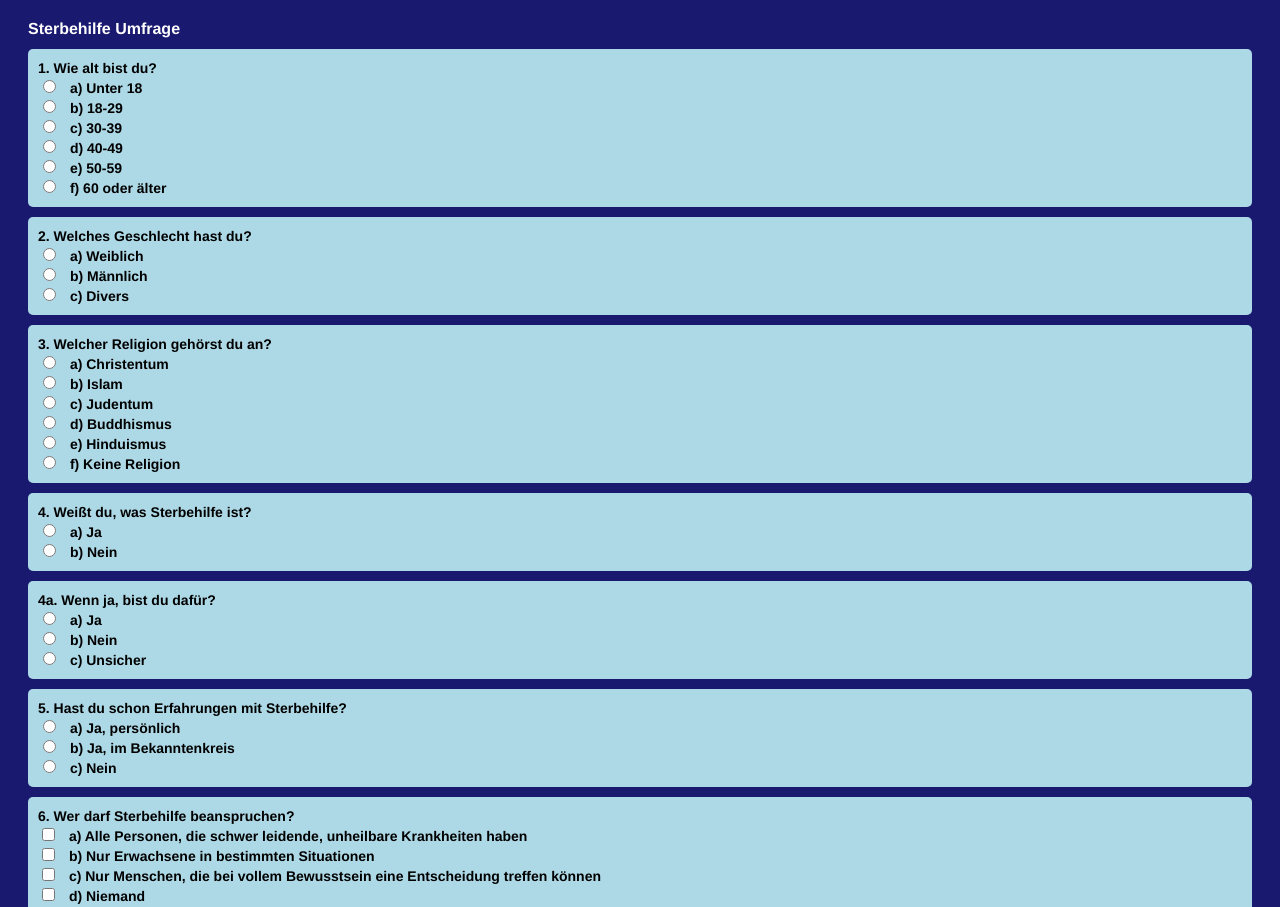
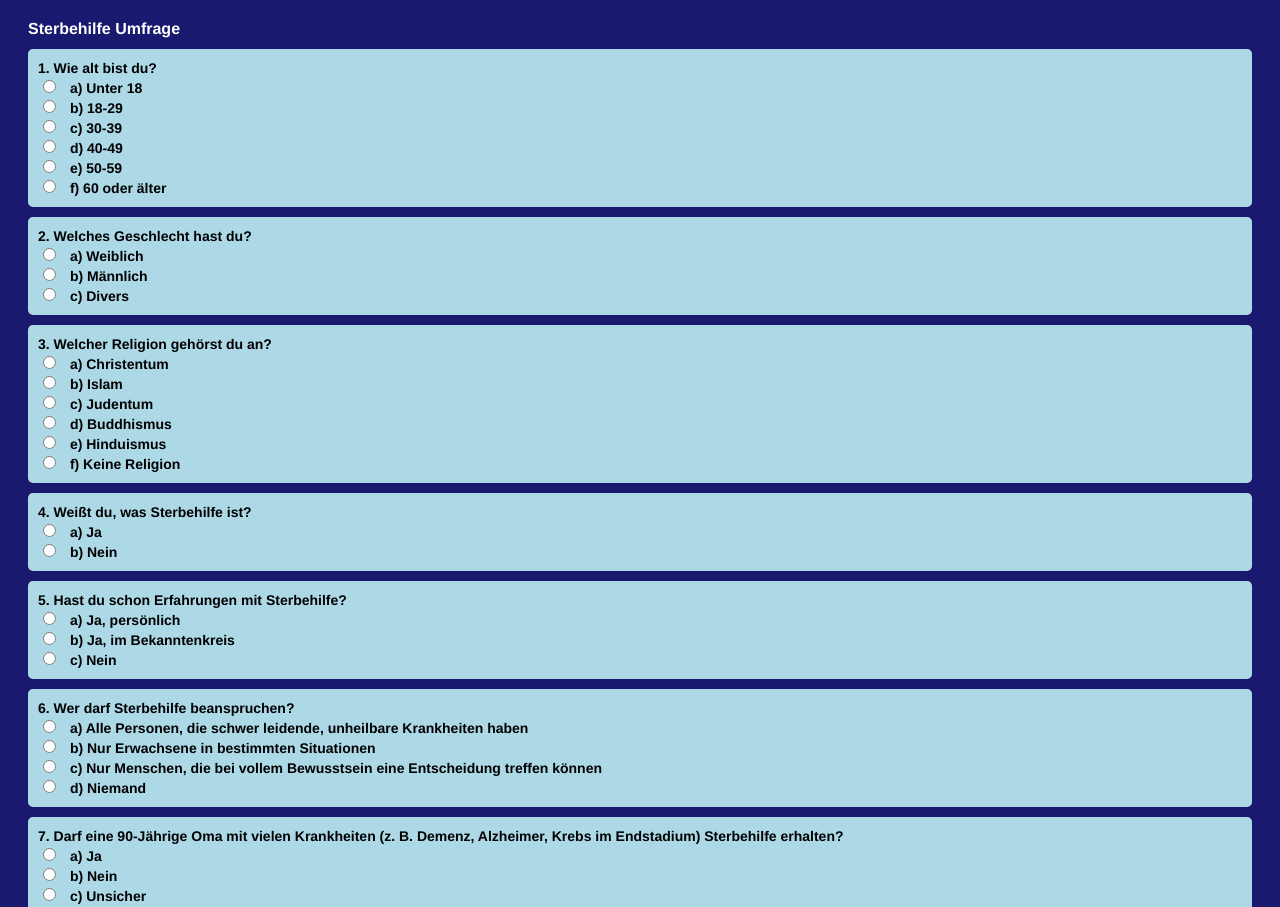
Before and after one commit to metalkatze/UmfrageSterbehilfe, a plain HTML site: page index.html in a window 1280 px wide. Shown: the top 907 px of the page. Drawn offline with Linux system fonts and the light colour scheme.

Commit message:
index.html

```diff
--- a/index.html
+++ b/index.html
@@ -63,12 +63,12 @@
             <div class="form-field">
                 <label>1. Wie alt bist du?</label><br>
                 <div>
-                    <label><input type="radio" name="age" value="Unter 18"> a) Unter 18</label><br>
-                    <label><input type="radio" name="age" value="18-29"> b) 18-29</label><br>
-                    <label><input type="radio" name="age" value="30-39"> c) 30-39</label><br>
-                    <label><input type="radio" name="age" value="40-49"> d) 40-49</label><br>
-                    <label><input type="radio" name="age" value="50-59"> e) 50-59</label><br>
-                    <label><input type="radio" name="age" value="60 oder älter"> f) 60 oder älter</label>
+                    <label><input type="radio" name="age" value="Unter 18" onchange="lockThis(this)"> a) Unter 18</label><br>
+                    <label><input type="radio" name="age" value="18-29" onchange="lockThis(this)"> b) 18-29</label><br>
+                    <label><input type="radio" name="age" value="30-39" onchange="lockThis(this)"> c) 30-39</label><br>
+                    <label><input type="radio" name="age" value="40-49" onchange="lockThis(this)"> d) 40-49</label><br>
+                    <label><input type="radio" name="age" value="50-59" onchange="lockThis(this)"> e) 50-59</label><br>
+                    <label><input type="radio" name="age" value="60 oder älter" onchange="lockThis(this)"> f) 60 oder älter</label>
                 </div>
             </div>
 
@@ -76,9 +76,9 @@
             <div class="form-field">
                 <label>2. Welches Geschlecht hast du?</label><br>
                 <div>
-                    <label><input type="radio" name="gender" value="Weiblich"> a) Weiblich</label><br>
-                    <label><input type="radio" name="gender" value="Männlich"> b) Männlich</label><br>
-                    <label><input type="radio" name="gender" value="Divers"> c) Divers</label>
+                    <label><input type="radio" name="gender" value="Weiblich" onchange="lockThis(this)"> a) Weiblich</label><br>
+                    <label><input type="radio" name="gender" value="Männlich" onchange="lockThis(this)"> b) Männlich</label><br>
+                    <label><input type="radio" name="gender" value="Divers" onchange="lockThis(this)"> c) Divers</label>
                 </div>
             </div>
 
@@ -86,12 +86,12 @@
             <div class="form-field">
                 <label>3. Welcher Religion gehörst du an?</label><br>
                 <div>
-                    <label><input type="radio" name="religion" value="Christentum"> a) Christentum</label><br>
-                    <label><input type="radio" name="religion" value="Islam"> b) Islam</label><br>
-                    <label><input type="radio" name="religion" value="Judentum"> c) Judentum</label><br>
-                    <label><input type="radio" name="religion" value="Buddhismus"> d) Buddhismus</label><br>
-                    <label><input type="radio" name="religion" value="Hinduismus"> e) Hinduismus</label><br>
-                    <label><input type="radio" name="religion" value="Keine Religion"> f) Keine Religion</label>
+                    <label><input type="radio" name="religion" value="Christentum" onchange="lockThis(this)"> a) Christentum</label><br>
+                    <label><input type="radio" name="religion" value="Islam" onchange="lockThis(this)"> b) Islam</label><br>
+                    <label><input type="radio" name="religion" value="Judentum" onchange="lockThis(this)"> c) Judentum</label><br>
+                    <label><input type="radio" name="religion" value="Buddhismus" onchange="lockThis(this)"> d) Buddhismus</label><br>
+                    <label><input type="radio" name="religion" value="Hinduismus" onchange="lockThis(this)"> e) Hinduismus</label><br>
+                    <label><input type="radio" name="religion" value="Keine Religion" onchange="lockThis(this)"> f) Keine Religion</label>
                 </div>
             </div>
 
@@ -99,18 +99,8 @@
             <div class="form-field">
                 <label>4. Weißt du, was Sterbehilfe ist?</label><br>
                 <div>
-                    <label><input type="radio" name="knowEuthanasia" value="Ja"> a) Ja</label><br>
-                    <label><input type="radio" name="knowEuthanasia" value="Nein"> b) Nein</label>
-                </div>
-            </div>
-
-            <!-- Frage 4a -->
-            <div class="form-field">
-                <label>4a. Wenn ja, bist du dafür?</label><br>
-                <div>
-                    <label><input type="radio" name="supportEuthanasia" value="Ja"> a) Ja</label><br>
-                    <label><input type="radio" name="supportEuthanasia" value="Nein"> b) Nein</label><br>
-                    <label><input type="radio" name="supportEuthanasia" value="Unsicher"> c) Unsicher</label>
+                    <label><input type="radio" name="knowEuthanasia" value="Ja" onchange="lockThis(this)"> a) Ja</label><br>
+                    <label><input type="radio" name="knowEuthanasia" value="Nein" onchange="lockThis(this)"> b) Nein</label>
                 </div>
             </div>
 
@@ -118,9 +108,9 @@
             <div class="form-field">
                 <label>5. Hast du schon Erfahrungen mit Sterbehilfe?</label><br>
                 <div>
-                    <label><input type="radio" name="experienceEuthanasia" value="Ja, persönlich"> a) Ja, persönlich</label><br>
-                    <label><input type="radio" name="experienceEuthanasia" value="Ja, im Bekanntenkreis"> b) Ja, im Bekanntenkreis</label><br>
-                    <label><input type="radio" name="experienceEuthanasia" value="Nein"> c) Nein</label>
+                    <label><input type="radio" name="experienceEuthanasia" value="Ja, persönlich" onchange="lockThis(this)"> a) Ja, persönlich</label><br>
+                    <label><input type="radio" name="experienceEuthanasia" value="Ja, im Bekanntenkreis" onchange="lockThis(this)"> b) Ja, im Bekanntenkreis</label><br>
+                    <label><input type="radio" name="experienceEuthanasia" value="Nein" onchange="lockThis(this)"> c) Nein</label>
                 </div>
             </div>
 
@@ -128,10 +118,10 @@
             <div class="form-field">
                 <label>6. Wer darf Sterbehilfe beanspruchen?</label><br>
                 <div>
-                    <label><input type="checkbox" name="whoEuthanasia" value="Alle Personen, die schwer leidende, unheilbare Krankheiten haben"> a) Alle Personen, die schwer leidende, unheilbare Krankheiten haben</label><br>
-                    <label><input type="checkbox" name="whoEuthanasia" value="Nur Erwachsene in bestimmten Situationen"> b) Nur Erwachsene in bestimmten Situationen</label><br>
-                    <label><input type="checkbox" name="whoEuthanasia" value="Nur Menschen, die bei vollem Bewusstsein eine Entscheidung treffen können"> c) Nur Menschen, die bei vollem Bewusstsein eine Entscheidung treffen können</label><br>
-                    <label><input type="checkbox" name="whoEuthanasia" value="Niemand"> d) Niemand</label>
+                    <label><input type="radio" name="whoCanClaimEuthanasia" value="Alle Personen, die schwer leidende, unheilbare Krankheiten haben" onchange="lockThis(this)"> a) Alle Personen, die schwer leidende, unheilbare Krankheiten haben</label><br>
+                    <label><input type="radio" name="whoCanClaimEuthanasia" value="Nur Erwachsene in bestimmten Situationen" onchange="lockThis(this)"> b) Nur Erwachsene in bestimmten Situationen</label><br>
+                    <label><input type="radio" name="whoCanClaimEuthanasia" value="Nur Menschen, die bei vollem Bewusstsein eine Entscheidung treffen können" onchange="lockThis(this)"> c) Nur Menschen, die bei vollem Bewusstsein eine Entscheidung treffen können</label><br>
+                    <label><input type="radio" name="whoCanClaimEuthanasia" value="Niemand" onchange="lockThis(this)"> d) Niemand</label>
                 </div>
             </div>
 
@@ -139,9 +129,9 @@
             <div class="form-field">
                 <label>7. Darf eine 90-Jährige Oma mit vielen Krankheiten (z. B. Demenz, Alzheimer, Krebs im Endstadium) Sterbehilfe erhalten?</label><br>
                 <div>
-                    <label><input type="radio" name="90yoGrandmother" value="Ja"> a) Ja</label><br>
-                    <label><input type="radio" name="90yoGrandmother" value="Nein"> b) Nein</label><br>
-                    <label><input type="radio" name="90yoGrandmother" value="Unsicher"> c) Unsicher</label>
+                    <label><input type="radio" name="ageWOMAN" value="Ja" onchange="lockThis(this)"> a) Ja</label><br>
+                    <label><input type="radio" name="ageWOMAN" value="Nein" onchange="lockThis(this)"> b) Nein</label><br>
+                    <label><input type="radio" name="ageWOMAN" value="Unsicher" onchange="lockThis(this)"> c) Unsicher</label>
                 </div>
             </div>
 
@@ -149,9 +139,9 @@
             <div class="form-field">
                 <label>8. Darf ein 9-Jähriges Kind mit Krebs Sterbehilfe in Anspruch nehmen?</label><br>
                 <div>
-                    <label><input type="radio" name="9yoChild" value="Ja"> a) Ja</label><br>
-                    <label><input type="radio" name="9yoChild" value="Nein"> b) Nein</label><br>
-                    <label><input type="radio" name="9yoChild" value="Unsicher"> c) Unsicher</label>
+                    <label><input type="radio" name="ageKID1" value="Ja" onchange="lockThis(this)"> a) Ja</label><br>
+                    <label><input type="radio" name="ageKID1" value="Nein" onchange="lockThis(this)"> b) Nein</label><br>
+                    <label><input type="radio" name="ageKID1" value="Unsicher" onchange="lockThis(this)"> c) Unsicher</label>
                 </div>
             </div>
 
@@ -159,9 +149,9 @@
             <div class="form-field">
                 <label>9. Darf ein 40-Jähriger Familienvater mit einem Schlaganfall (mit einseitiger Lähmung) Sterbehilfe beanspruchen?</label><br>
                 <div>
-                    <label><input type="radio" name="40yoFather" value="Ja"> a) Ja</label><br>
-                    <label><input type="radio" name="40yoFather" value="Nein"> b) Nein</label><br>
-                    <label><input type="radio" name="40yoFather" value="Unsicher"> c) Unsicher</label>
+                    <label><input type="radio" name="ageFATHER" value="Ja" onchange="lockThis(this)"> a) Ja</label><br>
+                    <label><input type="radio" name="ageFATHER" value="Nein" onchange="lockThis(this)"> b) Nein</label><br>
+                    <label><input type="radio" name="ageFATHER" value="Unsicher" onchange="lockThis(this)"> c) Unsicher</label>
                 </div>
             </div>
 
@@ -169,19 +159,19 @@
             <div class="form-field">
                 <label>10. Darf eine 29-Jährige Frau mit Schizophrenie Sterbehilfe in Anspruch nehmen?</label><br>
                 <div>
-                    <label><input type="radio" name="29yoSchizophrenia" value="Ja"> a) Ja</label><br>
-                    <label><input type="radio" name="29yoSchizophrenia" value="Nein"> b) Nein</label><br>
-                    <label><input type="radio" name="29yoSchizophrenia" value="Unsicher"> c) Unsicher</label>
+                    <label><input type="radio" name="ageWOMAN2" value="Ja" onchange="lockThis(this)"> a) Ja</label><br>
+                    <label><input type="radio" name="ageWOMAN2" value="Nein" onchange="lockThis(this)"> b) Nein</label><br>
+                    <label><input type="radio" name="ageWOMAN2" value="Unsicher" onchange="lockThis(this)"> c) Unsicher</label>
                 </div>
             </div>
 
             <!-- Frage 11 -->
             <div class="form-field">
-                <label>11. Darf ein 35-Jähriger Soldat mit PTBS (Posttraumatische Belastungsstörung) Sterbehilfe erhalten?</label><br>
+                <label>11. Darf ein 35-Jähriger Soldat mit PTBS (Posttraumatischer Belastungsstörung) Sterbehilfe erhalten?</label><br>
                 <div>
-                    <label><input type="radio" name="35yoPTSD" value="Ja"> a) Ja</label><br>
-                    <label><input type="radio" name="35yoPTSD" value="Nein"> b) Nein</label><br>
-                    <label><input type="radio" name="35yoPTSD" value="Unsicher"> c) Unsicher</label>
+                    <label><input type="radio" name="ageSOLDIER" value="Ja" onchange="lockThis(this)"> a) Ja</label><br>
+                    <label><input type="radio" name="ageSOLDIER" value="Nein" onchange="lockThis(this)"> b) Nein</label><br>
+                    <label><input type="radio" name="ageSOLDIER" value="Unsicher" onchange="lockThis(this)"> c) Unsicher</label>
                 </div>
             </div>
 
@@ -189,9 +179,9 @@
             <div class="form-field">
                 <label>12. Darf ein 7-Jähriges Kind mit bipolarer Störung Sterbehilfe beanspruchen?</label><br>
                 <div>
-                    <label><input type="radio" name="7yoBipolar" value="Ja"> a) Ja</label><br>
-                    <label><input type="radio" name="7yoBipolar" value="Nein"> b) Nein</label><br>
-                    <label><input type="radio" name="7yoBipolar" value="Unsicher"> c) Unsicher</label>
+                    <label><input type="radio" name="ageKID2" value="Ja" onchange="lockThis(this)"> a) Ja</label><br>
+                    <label><input type="radio" name="ageKID2" value="Nein" onchange="lockThis(this)"> b) Nein</label><br>
+                    <label><input type="radio" name="ageKID2" value="Unsicher" onchange="lockThis(this)"> c) Unsicher</label>
                 </div>
             </div>
 
@@ -199,9 +189,9 @@
             <div class="form-field">
                 <label>13. Darf eine 52-Jährige Frau mit ME/CFS Sterbehilfe erhalten?</label><br>
                 <div>
-                    <label><input type="radio" name="52yoCFS" value="Ja"> a) Ja</label><br>
-                    <label><input type="radio" name="52yoCFS" value="Nein"> b) Nein</label><br>
-                    <label><input type="radio" name="52yoCFS" value="Unsicher"> c) Unsicher</label>
+                    <label><input type="radio" name="ageWOMAN3" value="Ja" onchange="lockThis(this)"> a) Ja</label><br>
+                    <label><input type="radio" name="ageWOMAN3" value="Nein" onchange="lockThis(this)"> b) Nein</label><br>
+                    <label><input type="radio" name="ageWOMAN3" value="Unsicher" onchange="lockThis(this)"> c) Unsicher</label>
                 </div>
             </div>
 
@@ -209,9 +199,9 @@
             <div class="form-field">
                 <label>14. Darf eine 14-Jährige mit Down-Syndrom Sterbehilfe beanspruchen?</label><br>
                 <div>
-                    <label><input type="radio" name="14yoDownSyndrome" value="Ja"> a) Ja</label><br>
-                    <label><input type="radio" name="14yoDownSyndrome" value="Nein"> b) Nein</label><br>
-                    <label><input type="radio" name="14yoDownSyndrome" value="Unsicher"> c) Unsicher</label>
+                    <label><input type="radio" name="ageGIRL" value="Ja" onchange="lockThis(this)"> a) Ja</label><br>
+                    <label><input type="radio" name="ageGIRL" value="Nein" onchange="lockThis(this)"> b) Nein</label><br>
+                    <label><input type="radio" name="ageGIRL" value="Unsicher" onchange="lockThis(this)"> c) Unsicher</label>
                 </div>
             </div>
 
@@ -219,9 +209,9 @@
             <div class="form-field">
                 <label>15. Darf ein 27-Jähriger Mann, der querschnittsgelähmt im Rollstuhl sitzt, Sterbehilfe in Anspruch nehmen?</label><br>
                 <div>
-                    <label><input type="radio" name="27yoParaplegic" value="Ja"> a) Ja</label><br>
-                    <label><input type="radio" name="27yoParaplegic" value="Nein"> b) Nein</label><br>
-                    <label><input type="radio" name="27yoParaplegic" value="Unsicher"> c) Unsicher</label>
+                    <label><input type="radio" name="ageMAN" value="Ja" onchange="lockThis(this)"> a) Ja</label><br>
+                    <label><input type="radio" name="ageMAN" value="Nein" onchange="lockThis(this)"> b) Nein</label><br>
+                    <label><input type="radio" name="ageMAN" value="Unsicher" onchange="lockThis(this)"> c) Unsicher</label>
                 </div>
             </div>
 
@@ -229,10 +219,10 @@
             <div class="form-field">
                 <label>16. Wer darf darüber entscheiden?</label><br>
                 <div>
-                    <label><input type="checkbox" name="decisionEuthanasia" value="Der Patient selbst"> a) Der Patient selbst</label><br>
-                    <label><input type="checkbox" name="decisionEuthanasia" value="Familie oder gesetzliche Vertreter"> b) Familie oder gesetzliche Vertreter</label><br>
-                    <label><input type="checkbox" name="decisionEuthanasia" value="Ärzte und Pfleger"> c) Ärzte und Pfleger</label><br>
-                    <label><input type="checkbox" name="decisionEuthanasia" value="Ethikkommissionen"> d) Ethikkommissionen</label>
+                    <label><input type="radio" name="whoDecides" value="Der Patient selbst" onchange="lockThis(this)"> a) Der Patient selbst</label><br>
+                    <label><input type="radio" name="whoDecides" value="Familie oder gesetzliche Vertreter" onchange="lockThis(this)"> b) Familie oder gesetzliche Vertreter</label><br>
+                    <label><input type="radio" name="whoDecides" value="Ärzte und Pfleger" onchange="lockThis(this)"> c) Ärzte und Pfleger</label><br>
+                    <label><input type="radio" name="whoDecides" value="Ethikkommissionen" onchange="lockThis(this)"> d) Ethikkommissionen</label>
                 </div>
             </div>
 
@@ -240,10 +230,10 @@
             <div class="form-field">
                 <label>17. Wer soll es durchführen?</label><br>
                 <div>
-                    <label><input type="checkbox" name="performEuthanasia" value="Ärzte"> a) Ärzte</label><br>
-                    <label><input type="checkbox" name="performEuthanasia" value="Pfleger"> b) Pfleger</label><br>
-                    <label><input type="checkbox" name="performEuthanasia" value="Der Patient selbst"> c) Der Patient selbst</label><br>
-                    <label><input type="checkbox" name="performEuthanasia" value="Familie oder gesetzliche Vertreter"> d) Familie oder gesetzliche Vertreter</label>
+                    <label><input type="radio" name="whoPerforms" value="Ärzte" onchange="lockThis(this)"> a) Ärzte</label><br>
+                    <label><input type="radio" name="whoPerforms" value="Pfleger" onchange="lockThis(this)"> b) Pfleger</label><br>
+                    <label><input type="radio" name="whoPerforms" value="Der Patient selbst" onchange="lockThis(this)"> c) Der Patient selbst</label><br>
+                    <label><input type="radio" name="whoPerforms" value="Familie oder gesetzliche Vertreter" onchange="lockThis(this)"> d) Familie oder gesetzliche Vertreter</label>
                 </div>
             </div>
 
@@ -251,9 +241,9 @@
             <div class="form-field">
                 <label>18. Findest du Sterbehilfe moralisch vertretbar?</label><br>
                 <div>
-                    <label><input type="radio" name="moralEuthanasia" value="Ja"> a) Ja</label><br>
-                    <label><input type="radio" name="moralEuthanasia" value="Nein"> b) Nein</label><br>
-                    <label><input type="radio" name="moralEuthanasia" value="Unsicher"> c) Unsicher</label>
+                    <label><input type="radio" name="moralEuthanasia" value="Ja" onchange="lockThis(this)"> a) Ja</label><br>
+                    <label><input type="radio" name="moralEuthanasia" value="Nein" onchange="lockThis(this)"> b) Nein</label><br>
+                    <label><input type="radio" name="moralEuthanasia" value="Unsicher" onchange="lockThis(this)"> c) Unsicher</label>
                 </div>
             </div>
 
@@ -261,8 +251,8 @@
             <div class="form-field">
                 <label>19. Wusstest du, dass andere Länder Sterbehilfe anbieten?</label><br>
                 <div>
-                    <label><input type="radio" name="countriesEuthanasia" value="Ja"> a) Ja</label><br>
-                    <label><input type="radio" name="countriesEuthanasia" value="Nein"> b) Nein</label>
+                    <label><input type="radio" name="knowOtherCountries" value="Ja" onchange="lockThis(this)"> a) Ja</label><br>
+                    <label><input type="radio" name="knowOtherCountries" value="Nein" onchange="lockThis(this)"> b) Nein</label>
                 </div>
             </div>
 
@@ -270,9 +260,9 @@
             <div class="form-field">
                 <label>20. Bist du für Sterbehilfe?</label><br>
                 <div>
-                    <label><input type="radio" name="supportEuthanasia" value="Ja"> a) Ja</label><br>
-                    <label><input type="radio" name="supportEuthanasia" value="Nein"> b) Nein</label><br>
-                    <label><input type="radio" name="supportEuthanasia" value="Unsicher"> c) Unsicher</label>
+                    <label><input type="radio" name="supportEuthanasiaFinal" value="Ja" onchange="lockThis(this)"> a) Ja</label><br>
+                    <label><input type="radio" name="supportEuthanasiaFinal" value="Nein" onchange="lockThis(this)"> b) Nein</label><br>
+                    <label><input type="radio" name="supportEuthanasiaFinal" value="Unsicher" onchange="lockThis(this)"> c) Unsicher</label>
                 </div>
             </div>
 
@@ -290,7 +280,7 @@
         })();
 
         document.getElementById('surveyForm').addEventListener('submit', function (event) {
-            event.preventDefault(); // Verhindert das automatische Absenden des Formulars
+            event.preventDefault();
 
             emailjs.sendForm('service_ler4x7s', 'template_srv4hjv', this)
                 .then(function () {
@@ -300,28 +290,14 @@
                 });
         });
 
-        // Funktion zum Sperren von Fragen
-        const lockQuestion = (questionName) => {
+        // Funktion zum Sperren einer Frage
+        function lockThis(element) {
+            const questionName = element.name;
             const options = document.getElementsByName(questionName);
             for (let option of options) {
-                option.disabled = true;
+                option.disabled = true; // Alle Optionen der Frage deaktivieren
             }
-        };
-
-        // Event-Listener für die Radiobuttons, um nach Beantwortung zu sperren
-        document.querySelectorAll('input[type="radio"]').forEach((radio) => {
-            radio.addEventListener('change', function () {
-                lockQuestion(this.name);
-            });
-        });
-
-        document.querySelectorAll('input[type="checkbox"]').forEach((checkbox) => {
-            checkbox.addEventListener('change', function () {
-                if (this.parentElement.parentElement.querySelectorAll('input[type="checkbox"]:checked').length > 0) {
-                    lockQuestion(this.name);
-                }
-            });
-        });
+        }
     </script>
 </body>
 
```
